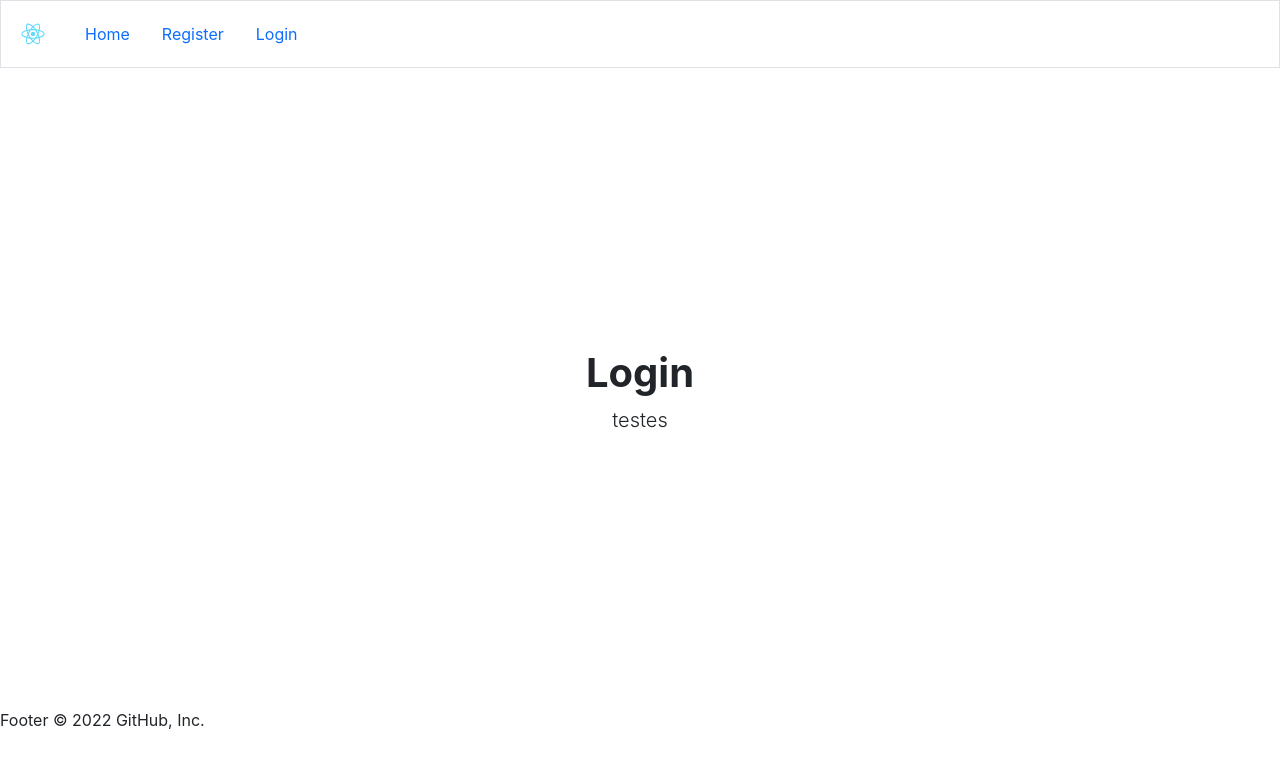
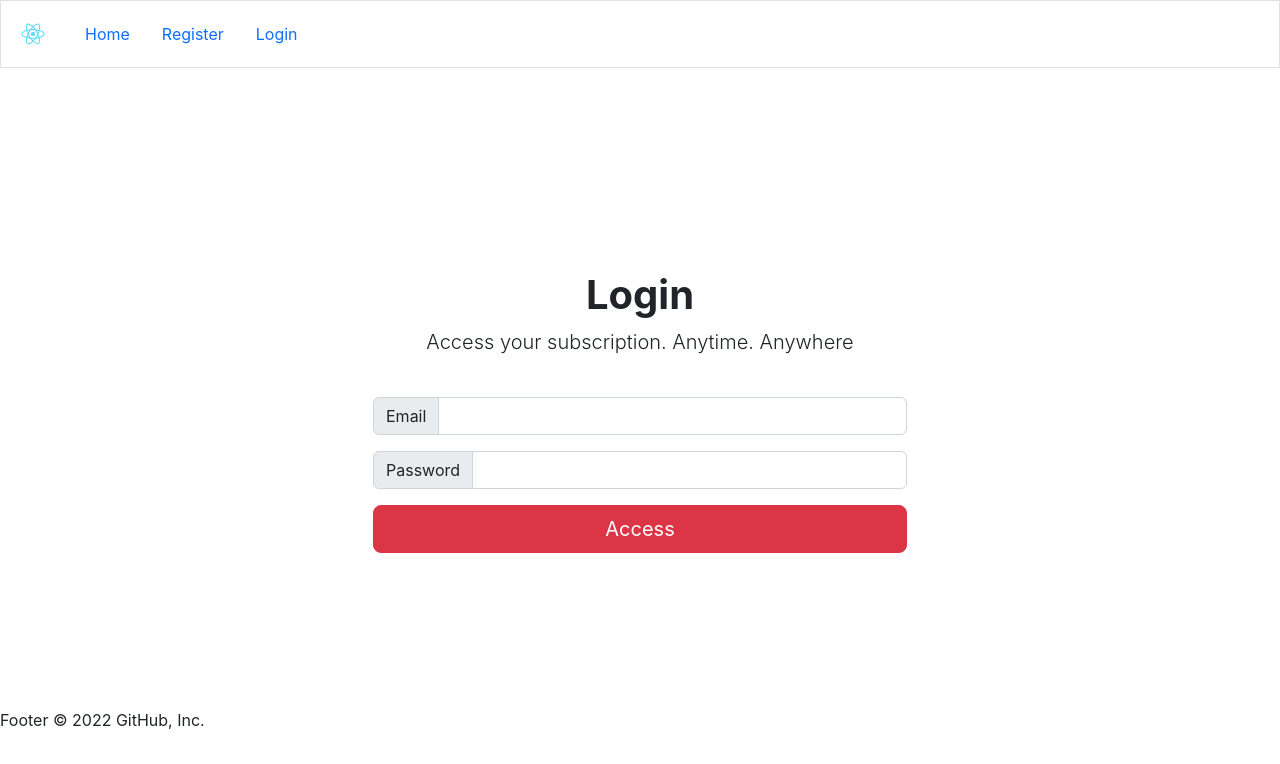
Before and after one commit to mendesdouglas/ecommerce-stripe, a React (Create React App) app in the folder client/: page /login in a window 1280 px wide. Shown: the top 764 px of the page. Built offline with nearby package versions, Linux system fonts and the light colour scheme.

Commit message:
feat: including form login component

```diff
--- a/client/src/views/Login/index.js
+++ b/client/src/views/Login/index.js
@@ -1,22 +1,75 @@
-import React from 'react';
-import { Button, Container, Row } from 'reactstrap';
-import NavBar from '../../components/NavBar';
+import React, {useState} from 'react';
+import InputForm from '../../components/InputForm'
+import ButtonForm from '../../components/ButtonForm'
+import { toast } from 'react-hot-toast';
+import {useNavigate} from 'react-router-dom'
+
+import api from '../../services/api';
+//import axios from 'axios'
+
 
 function Login() {
-  return (
-    <div className="d-flex justify-content-center" style={{height:'80vh'}}>
+    //label, value, setValue, type = "text"
+    let navigate = useNavigate()
+
+    const [email, setEmail] = useState("")
+    const [password, setPassword] = useState("")
+
+
+    async function handleClickRegister(e){
+        try{
+            e.preventDefault()
+            const {data} = await api.post('/login',{
+
+                email,
+                password
+
+            })
+            console.log(data)
+            if(data.error){
+                console.log('ok',data.error)
+                toast.error(data.error)
+            } else {
+
+                setEmail("")
+                setPassword("")
+                toast.success(`Hey ${data.user.name}. Welcome to our website`)
+                navigate("/")
+            }
+        }catch(err){
+            console.log(err)
+            toast.error("Something went wrong. Try again")
+        }
+    }
+
+
+
+
+
+    return (
+
+        <div className="d-flex justify-content-center" style={{height:'80vh'}}>
         <div className="container align-items-center d-flex">
             <div className="row col-md-6 offset-md-3 text-center">
                 <h1 className="pt-5 fw-bold">Login</h1>
-                <p className="lead pb-4">testes</p>
+                <p className="lead pb-4"> Access your subscription. Anytime. Anywhere</p>
+
+
+                <div className="form-group">
+                    <InputForm label="Email" value={email}  setValue={setEmail}/>
+                    <InputForm label="Password" value={password} type={'password'} setValue={setPassword}/>
+                    <div className="d-grid">
+                        <ButtonForm handleClick={handleClickRegister} type="danger" text="Access" size="lg"/>
+                    </div>
+                </div>
 
 
             </div>
+
         </div>
   </div>
+    );
+  }
 
 
-  );
-}
-
-export default Login;
+  export default Login;
```
Also changed, not shown: client/src/views/Register/index.js (+0 -17 lines).
